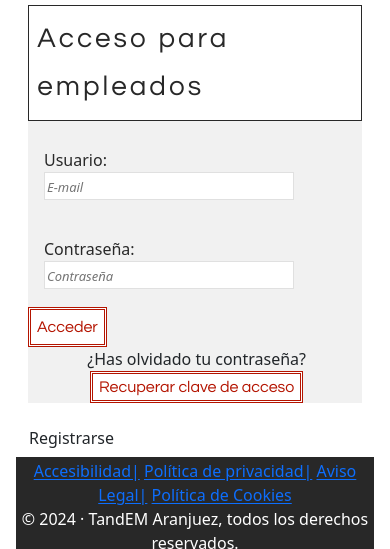
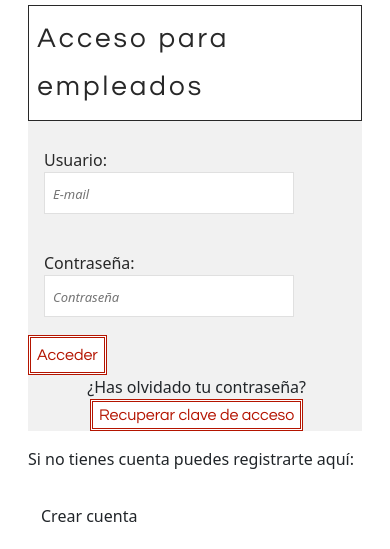
Before and after one commit to nikatandem/generador-qr-veronica, a Gatsby site: page /formulario in a window 390 px wide. Shown: the part 141-690 px from the top of the page. Built offline with nearby package versions, Linux system fonts and the light colour scheme; Gatsby itself is replaced by a stand-in of ours.

Commit message:
registro y enlaces back

```diff
--- a/src/components/accessform/accessform.js
+++ b/src/components/accessform/accessform.js
@@ -1,6 +1,7 @@
 import React, { useState } from "react";
 import { Link } from "gatsby";
 import "./formstyle.css";
+import Register from "../registro/registerbtn";
 
 function Acceso() {
   const [nombre, setNombre] = useState("");
@@ -67,7 +68,12 @@ function Acceso() {
   </form>
 </div>
       )}
+      <div>
+        <p>Si no tienes cuenta puedes registrarte aquí:</p>
+        <Register/>
+      </div>
     </div>
+
   );
 
 }
--- a/src/components/accessform/formstyle.css
+++ b/src/components/accessform/formstyle.css
@@ -53,10 +53,14 @@
   }
 
 .campo {
+  display: inline;
+  align-items: justify;
     background-color: #ffffff;
     border: 1px solid;
     border-color: #e0e0e0;
     box-shadow: var(--button-shadow);
+    width: 200px;
+    margin-left: 0px;
   }
 
   .datos {
@@ -67,7 +71,7 @@
   }
   .p-recuperar{
     margin-top: 2%;
-    margin-left: -150px;
+    margin-left: 0px;
 }
   .btn-recuperar{
     margin-top:1px;
@@ -174,9 +178,9 @@
 
   .campo {
     margin-bottom:2px;
-    align-content: center;
+    align-content: justify;
     width: 250px;
-
+    margin-left: 0px;
   }
 
   .p-recuperar {
--- /dev/null
+++ b/src/components/btninformacióninstitucional/btninfo.css
@@ -0,0 +1,3 @@
+.btn{
+    margin-bottom: 10px;
+}
--- a/src/components/btninformacióninstitucional/informacionbutton.js
+++ b/src/components/btninformacióninstitucional/informacionbutton.js
@@ -1,4 +1,5 @@
 import React from "react";
+import "./btninfo.css"
 function ButtonInfo(){
     return(
         <a href="https://www.patrimonionacional.es/sobre-patrimonio/conoce-nuestra-historia"><button className="btn">Información Institucional</button></a>
--- a/src/components/registro/register.css
+++ b/src/components/registro/register.css
@@ -4,7 +4,8 @@ text-align: center;
 font-family: Century Gothic, serif;
 width: 70%;
 margin-left: 15%;
-
+margin-bottom: 10px;
+padding: 10px;
   }
 label{
 
@@ -23,6 +24,8 @@ font-weight: 500;
 text-decoration: none;
 text-decoration-thickness: 1.5px;
 text-underline-offset: 2px;
+margin-top: 2%;
+margin-bottom: 3%;
   }
 
 a.back:active,
@@ -31,3 +34,24 @@ outline-width: 0;
 text-decoration: none;
 color: #282828 !important;
   }
+.btn{
+text-align: center;
+  margin-top: 10px;
+  margin-bottom: 0px;
+  align-items: center;
+  margin-left: 0px;
+}
+
+@media screen and (max-width: 450px) {
+  .btn{
+    margin-top: 10px;
+    margin-bottom: 10px;
+  }
+  input{
+    display: block;
+    margin-left: 10%;
+    width: 80%;
+    padding: 8px;
+    margin-top: 1px;
+      }
+}
--- a/src/components/registro/registerbtn.js
+++ b/src/components/registro/registerbtn.js
@@ -1,13 +1,13 @@
 import React from "react";
-import "../layout.css"
 import { Link } from 'gatsby';
 import "./register.css"
 
 function Register(){
 return(
-    <Link to="/registro">
-    <button className="btn">Registrarse</button>
-    </Link>
+    <div><Link to="/registro">
+    <button className="btn">Crear cuenta</button>
+    </Link></div>
+
 )
 }
 
--- a/src/components/registro/registerform.js
+++ b/src/components/registro/registerform.js
@@ -1,4 +1,5 @@
 import React, { useState } from "react";
+import "./register.css"
 
 const RegistroForm = () => {
   const [formData, setFormData] = useState({
--- a/src/pages/crear-qr.js
+++ b/src/pages/crear-qr.js
@@ -1,6 +1,7 @@
 import * as React from "react"
 import Layout from "../components/layout"
 import { HamburgerMenuPage } from "../components/menulateral/menulateral";
+import { Link } from "gatsby";
 // import Generador from "../components/generador-qr/generador-qr";
 import QrCodeGenerator from "../components/generador-qr/generador-qr";
 
@@ -10,7 +11,9 @@ const CrearQr = () =>{
       <Layout>
       <HamburgerMenuPage/>
       <h1>Generador de Códigos QR</h1>
+
   <QrCodeGenerator/>
+  <Link to="/inicio"><a className="back"> ← Volver</a></Link>
       </Layout>
 
       </>
--- a/src/pages/formulario.js
+++ b/src/pages/formulario.js
@@ -1,8 +1,7 @@
 import * as React from "react"
 import Layout from "../components/layout"
 import Acceso from "../components/accessform/accessform"
-import Register from "../components/registro/registerbtn"
-
+import { Link } from "gatsby"
 const Formulario = () =>{
     return(
       <>
@@ -10,7 +9,8 @@ const Formulario = () =>{
         <h2>Inicio de sesión</h2>
 
     <Acceso/>
-    <Register></Register>
+
+  <div><Link to="/"><a className="back"> ← Volver</a></Link></div>
 
       </Layout>
 
--- a/src/pages/inicio.js
+++ b/src/pages/inicio.js
@@ -2,6 +2,7 @@ import React from "react";
 import Layout from "../components/layout"
 import FrameInicio from "../components/elementoinicio/elementoinicio";
 import { HamburgerMenuPage } from "../components/menulateral/menulateral";
+import { Link } from "gatsby";
 const Inicio = () => {
     return(
       <>
@@ -9,7 +10,7 @@ const Inicio = () => {
    <HamburgerMenuPage/>
       <h1>Inicio</h1>
       <FrameInicio/>
-
+      <Link to="/formulario"><a className="back"> ⍅ Salir</a></Link>
      </Layout>
 
       </>
--- a/src/pages/manualuso.js
+++ b/src/pages/manualuso.js
@@ -3,6 +3,7 @@ import Layout from "../components/layout"
 import { HamburgerMenuPage } from "../components/menulateral/menulateral";
 import "../components/general.css"
 import { StaticImage } from "gatsby-plugin-image";
+import { Link } from "gatsby";
 
 const Manual = () =>{
     return (
@@ -80,6 +81,7 @@ const Manual = () =>{
                 Elige la resolución y tamaño adecuados para tus necesidades.</p>
                 <StaticImage src="../images/formato-descarga.jpg"/>
             </div>
+            <Link to="/inicio"><a className="back"> ← Volver</a></Link>
         </Layout>
     );
 };
--- a/src/pages/registro.js
+++ b/src/pages/registro.js
@@ -7,7 +7,7 @@ const PaginaRegristro = () =>{
         return(
             <Layout>
                 <RegistroForm/>
-              <Link to="/formulario"><a className="back">Volver</a></Link>
+              <Link to="/formulario"><a className="back"> ← Volver</a></Link>
             </Layout>
         )
 }
```
Also changed, not shown: src/components/slider/slider.css (+7 -1 lines).
